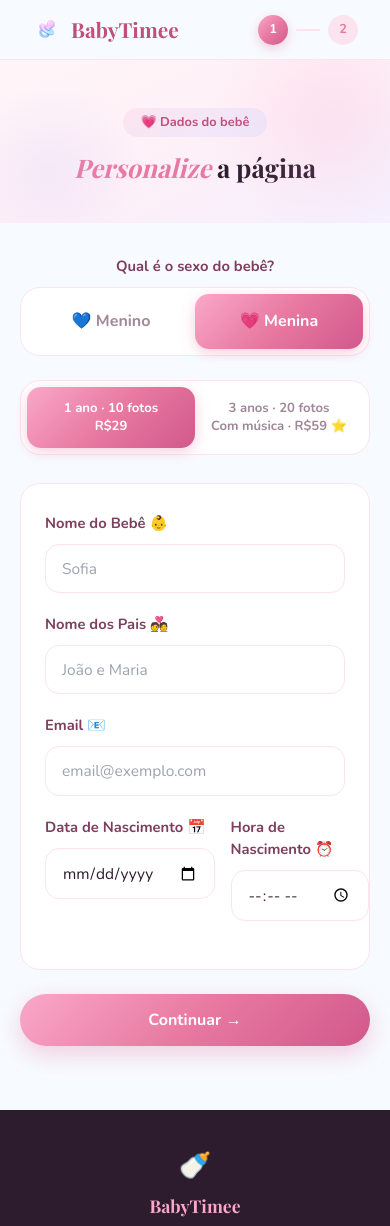
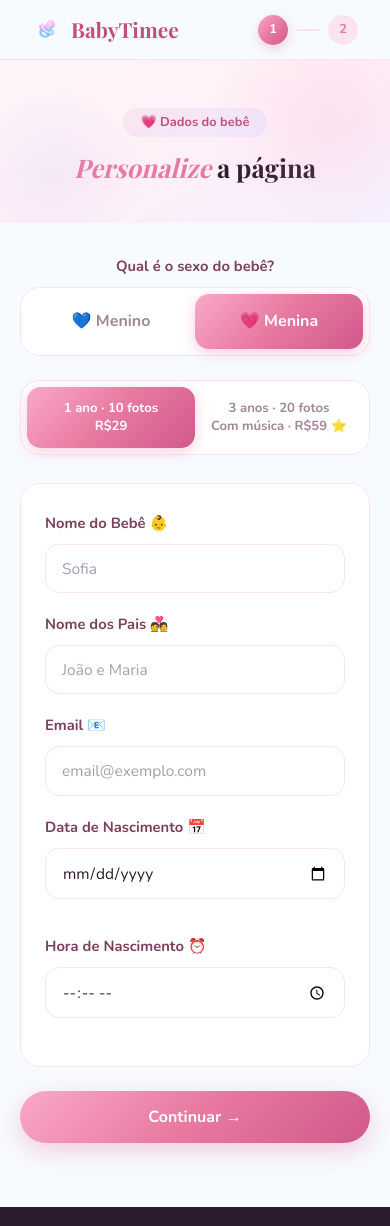
Before and after one commit to caetano-rangel/babytimee, a Next.js app: page /form in a window 390 px wide. Shown: the top 1226 px of the page. Built offline with nearby package versions, Linux system fonts and the light colour scheme; a web font is replaced by a local one.

Commit message:
form fix

```diff
--- a/src/app/form/page.tsx
+++ b/src/app/form/page.tsx
@@ -309,7 +309,8 @@ const Form = () => {
                 <input type="email" name="email" value={formData.email} onChange={handleChange}
                   placeholder="email@exemplo.com" style={{ ...inputStyle, border: fieldErrors.email ? '1.5px solid #f87171' : `1.5px solid ${t.border}` }} />
               </Field>
-              <div style={{ display:'grid', gridTemplateColumns:'1fr 1fr', gap:16 }}>
+              <style>{`@media(max-width:500px){.date-time-grid{grid-template-columns:1fr !important;}}`}</style>
+              <div className="date-time-grid" style={{ display:'grid', gridTemplateColumns:'1fr 1fr', gap:16 }}>
                 <Field label="Data de Nascimento 📅" error={fieldErrors.dataNascimento}>
                   <input type="date" name="dataNascimento" value={formData.dataNascimento} onChange={handleChange}
                     style={{ ...inputStyle, border: fieldErrors.dataNascimento ? '1.5px solid #f87171' : `1.5px solid ${t.border}` }} />
```
